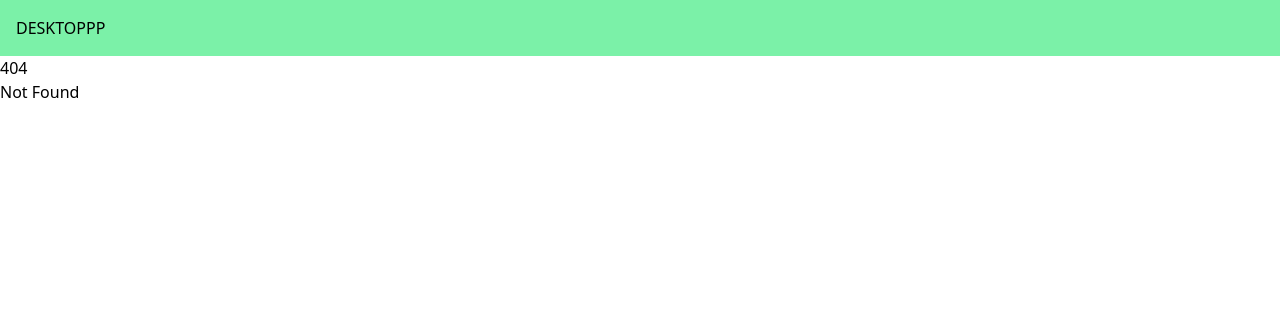
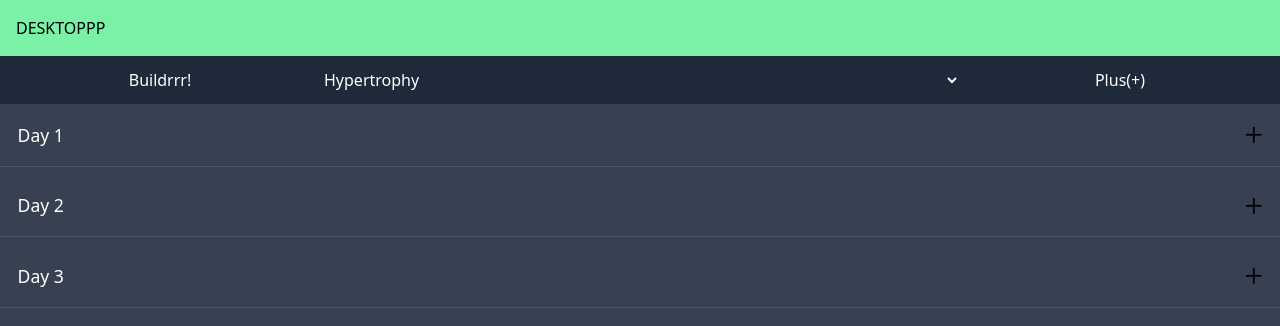
Before and after one commit to Timon-Vermeersch/workout_logger, a SvelteKit app: page /builder in a window 1280 px wide. Before the commit this address had no page. Shown: the top 326 px of the page. Built offline with nearby package versions, Linux system fonts and the light colour scheme.

Commit message:
Built_builder_UI

```diff
--- /dev/null
+++ b/src/lib/components/CollapsibleSection.svelte
@@ -0,0 +1,78 @@
+<script>
+    // based on suggestions from:
+    // Inclusive Components by Heydon Pickering https://inclusive-components.design/collapsible-sections/
+    export let headerText;
+
+    let expanded = false
+</script>
+
+<style>
+.collapsible {
+  border-bottom: 1px solid var(--gray-600, #4b5563);
+  margin-bottom: 0.5em;
+}
+
+h3 {
+  margin: 0;
+  font-size: 1.1em;
+  color: white;
+}
+
+button {
+  background-color: var(--gray-700, #374151);
+  color: white;
+  display: flex;
+  justify-content: space-between;
+  align-items: center;
+  width: 100%;
+  border: none;
+  margin: 0;
+  padding: 1em;
+  cursor: pointer;
+  transition: background-color 0.2s ease, color 0.2s ease;
+  border-radius: 4px;
+}
+
+button:hover {
+  background-color: var(--gray-500, #4b5563);
+}
+
+button[aria-expanded="true"] {
+  border-bottom: 1px solid var(--gray-400, #6b7280);
+}
+
+button[aria-expanded="true"] .vert {
+  display: none;
+}
+
+button:focus svg {
+  outline: 2px solid var(--gray-500, #6b7280);
+  outline-offset: 2px;
+}
+
+button[aria-expanded="true"] rect {
+  fill: currentColor;
+}
+
+svg {
+  height: 1em;
+  width: 1em;
+  flex-shrink: 0;
+  color: white;
+}
+</style>
+
+<div class="collapsible">
+    <h3>
+        <button aria-expanded={expanded} on:click={() => expanded = !expanded}>{headerText}
+<svg viewBox="0 0 20 20" fill="none" >
+<path class="vert" d="M10 1V19" stroke="black" stroke-width="2"/>
+<path d="M1 10L19 10" stroke="black" stroke-width="2"/>
+</svg>
+        </button>
+    </h3>
+
+    <div class='contents' hidden={!expanded}>
+        <slot></slot>
+    </div>
+</div>
--- /dev/null
+++ b/src/lib/components/dialog.svelte
@@ -0,0 +1,58 @@
+<script>
+    export let dialog
+
+
+</script>
+
+
+<dialog bind:this={dialog} on:close>
+    <slot/>
+</dialog>
+
+<style>
+
+dialog {
+    position: fixed;
+    left: 50%;
+    top: 50%;
+    transform: translate(-50%, -50%);
+
+    border-radius: var(--border-radius);
+    border-width: 1px;
+    transition: all 2s;
+    animation: vanish 1s;
+
+}
+
+dialog[open]{
+    animation: appear 1s;
+
+
+}
+dialog[open]::backdrop{
+    background: linear-gradient(rgba(0,0,0,0.4), rgba(0,0,0,0.7));
+
+
+
+}
+
+
+@keyframes appear {
+    from {
+        opacity: 0;
+    }
+    to {
+        opacity: 1;
+    }
+}
+@keyframes vanish {
+    from {
+        display: block;
+        opacity: 1;
+    }
+    to {
+        display:none;
+        opacity: 0;
+    }
+}
+</style>
--- a/src/lib/structure/pageheader.svelte
+++ b/src/lib/structure/pageheader.svelte
@@ -8,9 +8,9 @@
 
   let { type } = $props();
 </script>
-
+<!-- Header -->
 {#if type === 'mobile'}
-  <div class=" bg-white rounded-md bg-clip-padding backdrop-filter border border-black fixed bottom-0 left-0 right-0 h-14 border-t-2 border-b-0 bg-grey-800 flex items-center justify-around space-x-2 overflow-x-none">
+  <div class=" bg-gray-600  bg-clip-padding backdrop-filter border border-black fixed bottom-0 left-0 right-0 h-14 border-t-2 border-b-0 bg-grey-800 flex items-center justify-around space-x-2  ">
 
     <a href="/nutrition">
       <div class="flex flex-col justify-center border-2 items-center h-9 w-9 rounded-xl hover:scale-110 transition-transform duration-300" class:bg-blue-300={page.url.pathname === '/nutrition'}>
@@ -32,9 +32,9 @@
       </div>
     </a>
 
-    <a href="/stats">
-      <div class="flex justify-center border-2 items-center h-9 w-9 rounded-xl hover:scale-110 transition-transform duration-300" class:bg-blue-300={page.url.pathname === '/stats'}>
-        <img src="book.svg" alt="Stats">
+    <a href="/builder">
+      <div class="flex justify-center border-2 items-center h-9 w-9 rounded-xl hover:scale-110 transition-transform duration-300" class:bg-blue-300={page.url.pathname === '/builder'}>
+        <img src="book.svg" alt="builder">
         <span class="absolute bottom-[-3px] rounded-full text-md font-medium text-center"></span>
       </div>
     </a>
--- /dev/null
+++ b/src/routes/builder/+page.svelte
@@ -0,0 +1,141 @@
+<script>
+    import Dialog from '../../lib/components/dialog.svelte'
+    import CollapsibleSection from '$lib/components/CollapsibleSection.svelte';
+    import '../../../static/more.svg'
+    import '../../../static/less.svg'
+
+    let dialog;
+    let selectedToBuildName = '';
+    let selectedToBuild
+
+
+
+    let availablePrograms = [
+  {
+    name: 'Hypertrophy',
+    days: {
+      1: [
+        { exercise: 'Bench Press', sets:{ 'set 1': 8, 'set 2': 8, 'set 3': 8,'set 4': 8, 'set 5': 8 }},
+        { exercise: 'Incline Dumbbell Press', sets:{ set1: 8, set2: 8, set3: 8, set4: 8, set5: 8 }},
+        { exercise: 'Incline Dumbbell Press', sets:{ set1: 8, set2: 8, set3: 8, set4: 8, set5: 8 }}
+      ],
+      2: [
+        { exercise: 'Squats', sets:{ set1: 8, set2: 8, set3: 8, set4: 8, set5: 8 }},
+        { exercise: 'Lunges', sets:{ set1: 8, set2: 8, set3: 8, set4: 8, set5: 8 }}
+      ],
+      3: [
+        { exercise: 'Deadlifts', sets:{ set1: 8, set2: 8, set3: 8, set4: 8, set5: 8 }},
+        { exercise: 'Pull-Ups', sets:{ set1: 8, set2: 8, set3: 8, set4: 8, set5: 8 }}
+      ]
+    }
+  },
+  {
+    name: 'Strenghtofwoz',
+    days: {
+      1: [
+        { exercise: 'Squats', sets:{ set1: 8, set2: 8, set3: 8, set4: 8, set5: 8 }},
+        { exercise: 'Lunges', sets:{ set1: 8, set2: 8, set3: 8, set4: 8, set5: 8 }}
+      ],
+      Wednesday: [
+        { exercise: 'Squats', sets:{ set1: 8, set2: 8, set3: 8, set4: 8, set5: 8 }},
+        { exercise: 'Lunges', sets:{ set1: 8, set2: 8, set3: 8, set4: 8, set5: 8 }}
+      ],
+      Friday: [
+        { exercise: 'Deadlifts', sets: 5, reps: 5 },
+        { exercise: 'Pull-Ups', sets: 4, reps: 10 }
+      ],
+      soemday: [
+        { exercise: 'Deadlifts', sets: 5, reps: 5 },
+        { exercise: 'Pull-Ups', sets: 4, reps: 10 }
+      ],
+      noday: [
+        { exercise: 'Deadlifts', sets: 5, reps: 5 },
+        { exercise: 'Pull-Ups', sets: 4, reps: 10 }
+      ]
+    }
+  }
+];
+// let selectedToBuild = availablePrograms.find(program => program.name === selectedToBuildName);
+selectedToBuildName = availablePrograms[0]?.name || '';
+function setBuild() {
+    selectedToBuild = availablePrograms.find(program => program.name === selectedToBuildName)
+}
+function setBuildTemp() {
+    selectedToBuild = availablePrograms.find(program => program.name === 'Hypertrophy')
+}
+setBuildTemp()
+console.log(selectedToBuild)
+</script>
+<!-- title -->
+<div class= 'div2 items-center grid 3 grid-cols-[25%_50%_25%] bg-gray-800 text-white min-h-12   '>
+
+    <div class='flex justify-center'>Buildrrr!</div>
+
+    <select bind:value={selectedToBuildName}  on:change={setBuild} class='flex justify-center items-center bg-gray-800 text-white '>
+        {#each availablePrograms as availableProgram}
+            <option class='flex justify-center align-center'  value="{availableProgram.name}">{availableProgram.name}</option>
+        {/each}
+    </select>
+
+    <button  class='flex justify-center' on:click={() => dialog.showModal()}>Plus(+)</button>
+
+</div>
+<!-- body -->
+<div class=" BODY min-h-[calc(100vh-56px)] text-black bg-gray-700">
+    <div class="flex flex-col flex-auto space-y-4">
+        <div class="">
+        {#if selectedToBuild}
+        <div>
+            {#each Object.entries(selectedToBuild.days) as [day, exercises], index}
+            <CollapsibleSection headerText={`Day ${index + 1}`}>
+                <div class="bg-gray-800 p-3 rounded-lg shadow m-2 border border-gray-700">
+                    <h2 class="text-lg font-semibold text-white">Upper Body</h2>
+
+                    {#each exercises as exercise}
+                        <div class="border border-gray-700 rounded-md my-2 p-2 bg-gray-700">
+                            <div class="grid grid-cols-3 text-md font-bold text-white mb-1">
+                                <div class="flex justify-center items-center">{exercise.exercise}</div>
+                                <div class="flex justify-center items-center"><img class='w-5 h-5' src="less.svg" alt=""></div>
+                                <div class="flex justify-center items-center"><img class='w-5 h-5' src="more.svg" alt=""></div>
+                            </div>
+
+
+                            {#each Object.entries(exercise.sets) as [setName, reps]}
+                                <div class="flex items-center space-around justify-center bg-gray-600 rounded-md p-1 mb-1">
+                                    <span class="font-medium flex-start text-gray-200">{setName} :</span>
+                                    <input
+                                        placeholder="{reps}"
+                                        class="border border-gray-500 rounded-md w-14 mx-1 p-1 text-center focus:outline-none focus:ring-2 focus:ring-purple-500 bg-gray-700 text-white"
+                                        type="number"
+                                    />
+                                    <span class="text-gray-300">reps</span>
+                                </div>
+                            {/each}
+                        </div>
+                    {/each}
+                </div>
+            </CollapsibleSection>
+            {/each}
+        </div>
+
+
+
+
+
+
+
+
+
+            {:else}
+                Please select a program at the top!
+            {/if}
+        </div>
+    </div>
+</div>
+
+
+
+
+<Dialog bind:dialog >
+    <button on:click={() => dialog.close()} >halloi</button>
+</Dialog>
--- a/src/routes/stats/+page.svelte
+++ /dev/null
@@ -1,5 +0,0 @@
-<div class="min-h-[calc(100vh-56px)] bg-blue-100">
-    Program Builder
-
-
-</div>
```
Also changed, not shown: src/routes/+layout.svelte (+9 -0 lines).
